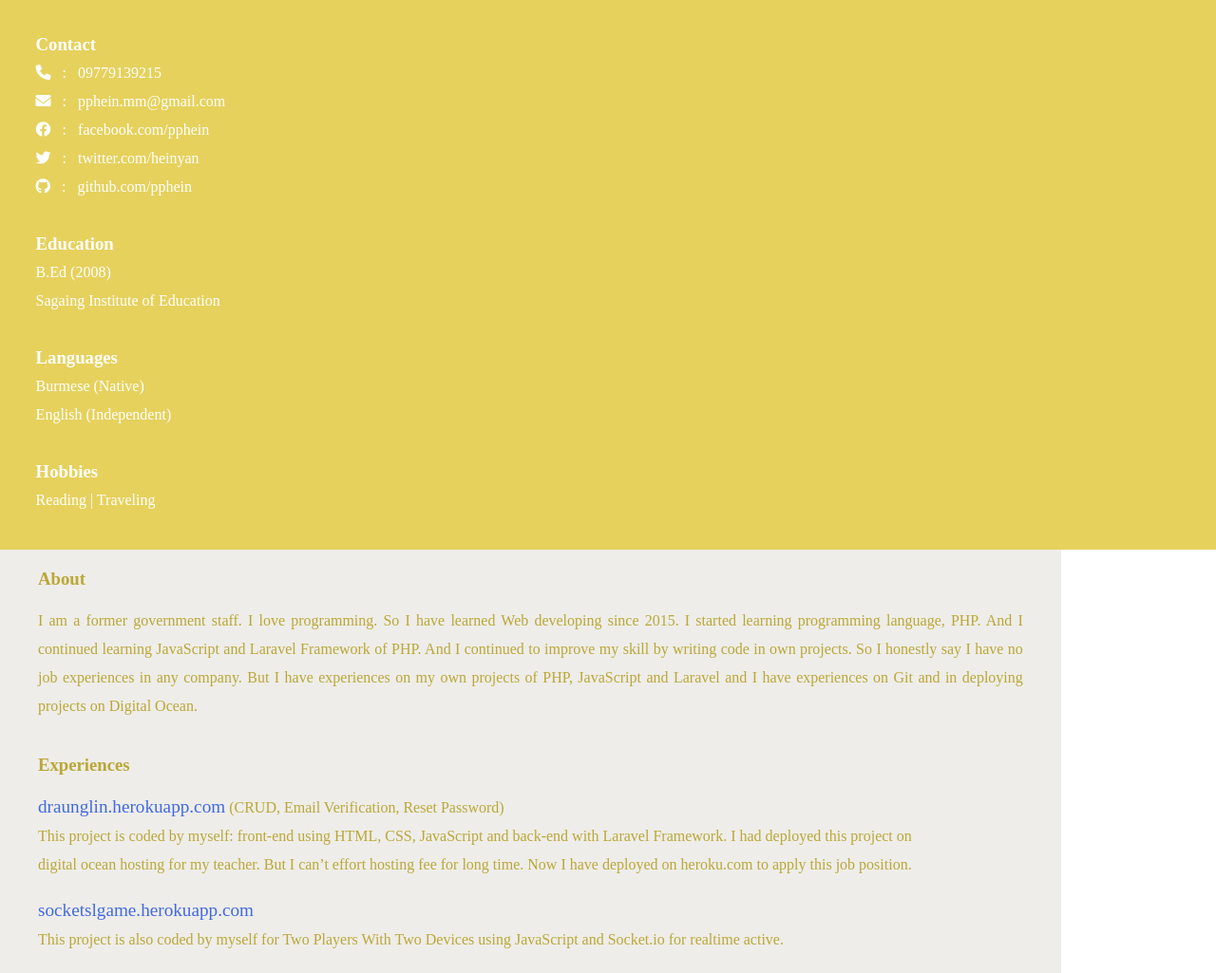
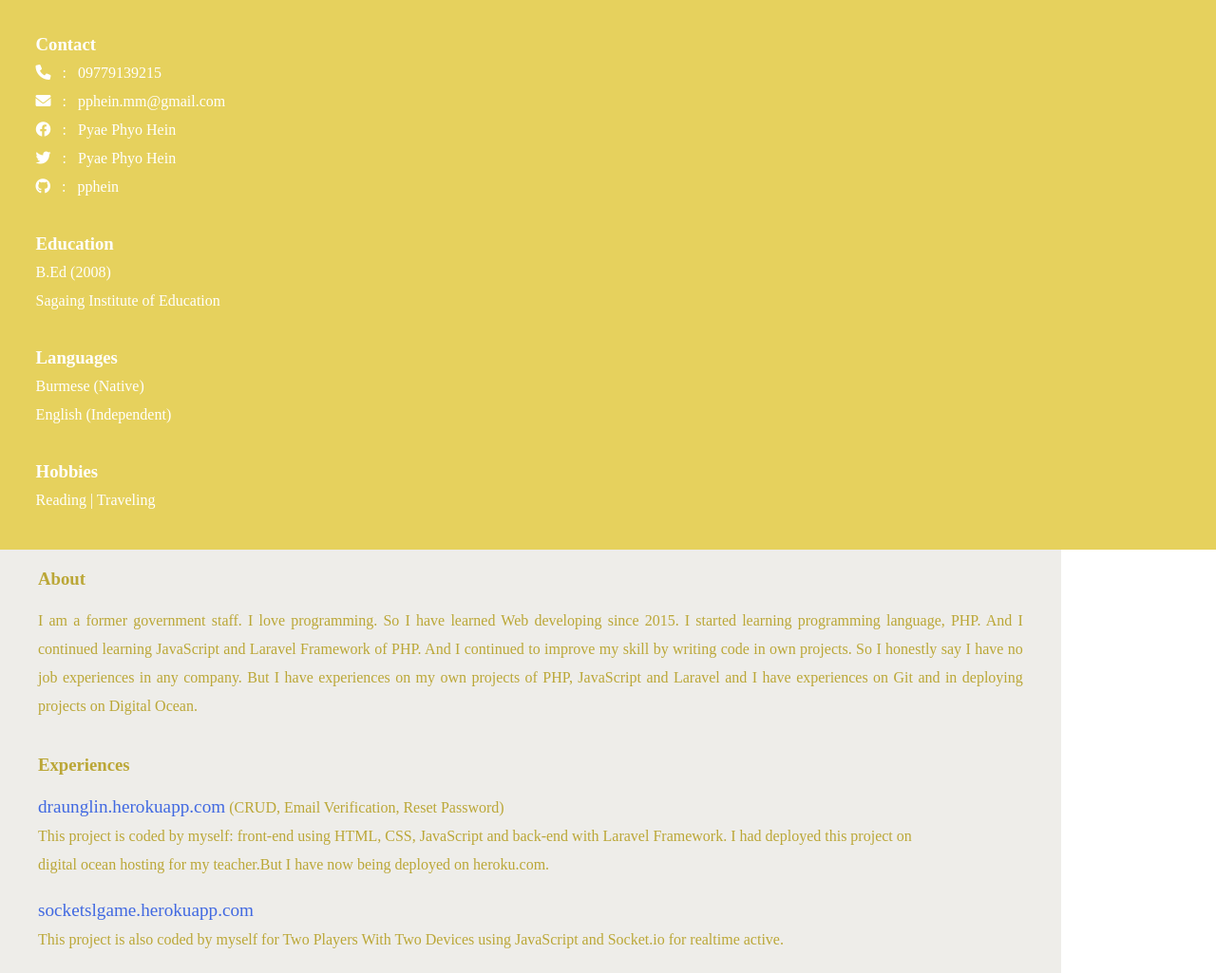
Before and after one commit to pphein/cv, a plain HTML site: page index.html in a window 1280 px wide. Shown: the part 980-2005 px from the top of the page at 95% size. Drawn offline with Linux system fonts and the light colour scheme.

Commit message:
updated: :

```diff
--- a/index.html
+++ b/index.html
@@ -24,6 +24,11 @@
         .highlight {
             background-color: rgb(230, 209, 93);
             display: grid;
+        }
+
+        .highlight a {
+            color: white;
+            text-decoration: none;
         }
 
         .whitelight * {
@@ -261,12 +266,13 @@
                 <div class="col about">
                     <h3>Contact</h3>
                     <ul>
-                        <li><i class="fa fa-phone" aria-hidden=”true”></i> &nbsp; : &nbsp; 09779139215</li>
+                        <li><i class="fa fa-phone" aria-hidden=”true”></i> &nbsp; : &nbsp; <a href="tel: +959779139215"> 09779139215</a></li>
 
-                        <li> <i class="fa fa-envelope" aria-hidden=”true”></i> &nbsp; : &nbsp; pphein.mm@gmail.com</li>
-                        <li><i class="fab fa-facebook" aria-hidden=”true”></i> &nbsp; : &nbsp; facebook.com/pphein</li>
-                        <li><i class="fab fa-twitter" aria-hidden=”true”></i> &nbsp; : &nbsp; twitter.com/heinyan</li>
-                        <li><i class="fab fa-github" aria-hidden=”true”></i> &nbsp; : &nbsp; github.com/pphein</li>
+                        <li> <i class="fa fa-envelope" aria-hidden=”true”></i> &nbsp; : &nbsp;
+                            <a href="mailto:pphein.mm@gmail.com?subject=ContactMail">pphein.mm@gmail.com</a> </li>
+                        <li><i class="fab fa-facebook" aria-hidden=”true”></i> &nbsp; : &nbsp; <a href="https://www.facebook.com/pphein">Pyae Phyo Hein</a></li>
+                        <li><i class="fab fa-twitter" aria-hidden=”true”></i> &nbsp; : &nbsp; <a href="https://www.twitter.com/PyaePhyo1616080">Pyae Phyo Hein</a></li>
+                        <li><i class="fab fa-github" aria-hidden=”true”></i> &nbsp; : &nbsp; <a href="https://www.github.com/pphein">pphein</a></li>
 
 
                     </ul>
@@ -309,7 +315,7 @@
                 <br>
                 <ul>
                     <li><a href="https://draunglin.herokuapp.com">draunglin.herokuapp.com</a> (CRUD, Email Verification, Reset Password)<br> This project is coded by myself: front-end using HTML, CSS, JavaScript and back-end with Laravel Framework. I had
-                        deployed this project on digital ocean hosting for my teacher. But I can’t effort hosting fee for long time. Now I have deployed on heroku.com to apply this job position.
+                        deployed this project on digital ocean hosting for my teacher.But I have now being deployed on heroku.com.
                     </li>
                     <br>
                     <li>
```
